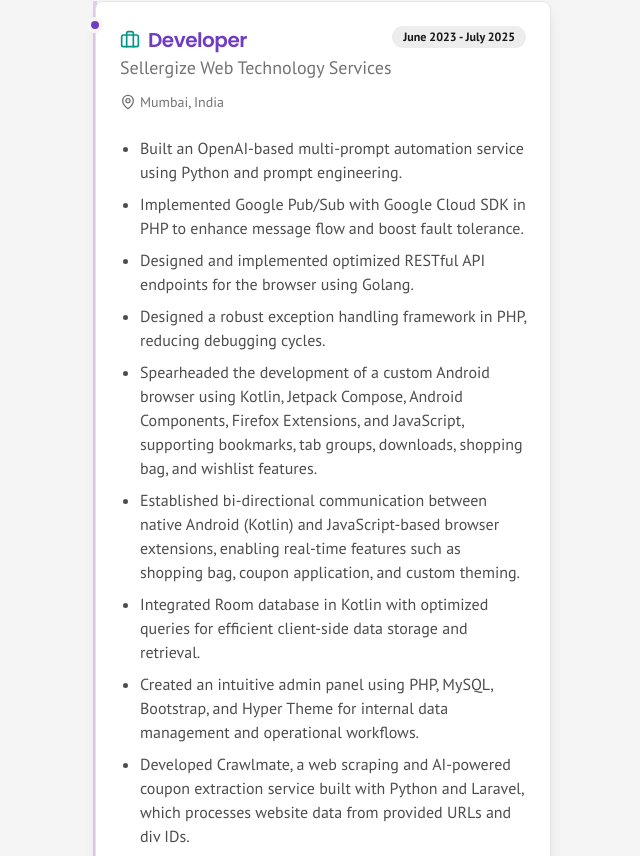
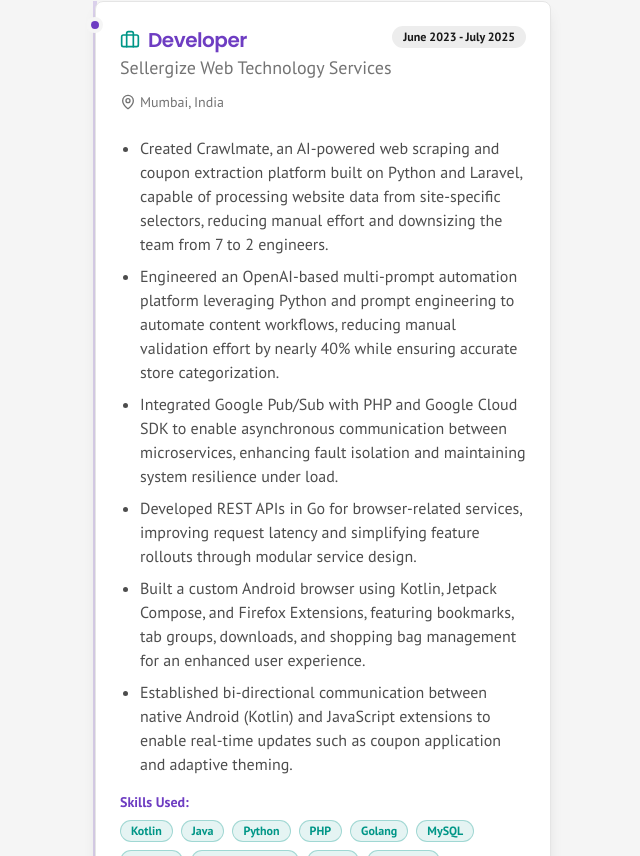
Before and after one commit to siddhi-244/portfolio-next, a Next.js app: page / in a window 1280 px wide. Shown: the part 984-1840 px from the top of the page, without its empty margins (545-1185 px from the left). Built offline with nearby package versions, Linux system fonts and the light colour scheme.

Commit message:
minor fixes

```diff
--- a/src/components/sections/achievements-section.tsx
+++ b/src/components/sections/achievements-section.tsx
@@ -9,14 +9,8 @@
   }
 
   return (
-    <SectionWrapper id="achievements" title="Key Achievements">
+    <SectionWrapper id="achievements" title="Notable Accomplishments">
       <Card className="shadow-lg hover:shadow-xl transition-shadow duration-300 bg-primary/5">
-        <CardHeader>
-          <CardTitle className="font-headline text-xl text-primary flex items-center">
-            <Award className="mr-2 h-6 w-6 text-accent" />
-            Notable Accomplishments
-          </CardTitle>
-        </CardHeader>
         <CardContent>
           <ul className="list-disc list-outside space-y-3 pl-5 text-foreground/80">
             {resumeData.achievements.map((achievement, index) => (
--- a/src/constants/resume-data.ts
+++ b/src/constants/resume-data.ts
@@ -56,15 +56,12 @@
       location: "Mumbai, India",
       duration: "June 2023 - July 2025",
       achievements: [
-        "Built an OpenAI-based multi-prompt automation service using Python and prompt engineering.",
-        "Implemented Google Pub/Sub with Google Cloud SDK in PHP to enhance message flow and boost fault tolerance.",
-        "Designed and implemented optimized RESTful API endpoints for the browser using Golang.",
-        "Designed a robust exception handling framework in PHP, reducing debugging cycles.",
-        "Spearheaded the development of a custom Android browser using Kotlin, Jetpack Compose, Android Components, Firefox Extensions, and JavaScript, supporting bookmarks, tab groups, downloads, shopping bag, and wishlist features.",
-        "Established bi-directional communication between native Android (Kotlin) and JavaScript-based browser extensions, enabling real-time features such as shopping bag, coupon application, and custom theming.",
-        "Integrated Room database in Kotlin with optimized queries for efficient client-side data storage and retrieval.",
-        "Created an intuitive admin panel using PHP, MySQL, Bootstrap, and Hyper Theme for internal data management and operational workflows.",
-        "Developed Crawlmate, a web scraping and AI-powered coupon extraction service built with Python and Laravel, which processes website data from provided URLs and div IDs.",
+        "Created Crawlmate, an AI-powered web scraping and coupon extraction platform built on Python and Laravel, capable of processing website data from site-specific selectors, reducing manual effort and downsizing the team from 7 to 2 engineers.",
+        "Engineered an OpenAI-based multi-prompt automation platform leveraging Python and prompt engineering to automate content workflows, reducing manual validation effort by nearly 40% while ensuring accurate store categorization.",
+        "Integrated Google Pub/Sub with PHP and Google Cloud SDK to enable asynchronous communication between microservices, enhancing fault isolation and maintaining system resilience under load.",
+        "Developed REST APIs in Go for browser-related services, improving request latency and simplifying feature rollouts through modular service design.",
+        "Built a custom Android browser using Kotlin, Jetpack Compose, and Firefox Extensions, featuring bookmarks, tab groups, downloads, and shopping bag management for an enhanced user experience.",
+        "Established bi-directional communication between native Android (Kotlin) and JavaScript extensions to enable real-time updates such as coupon application and adaptive theming."
       ],
       skillsUsed: ["Kotlin", "Java", "Python", "PHP", "Golang", "MySQL", "Android", "Jetpack Compose", "Room", "JavaScript", "Google Pub/Sub", "Laravel", "Bootstrap"],
     },
```
